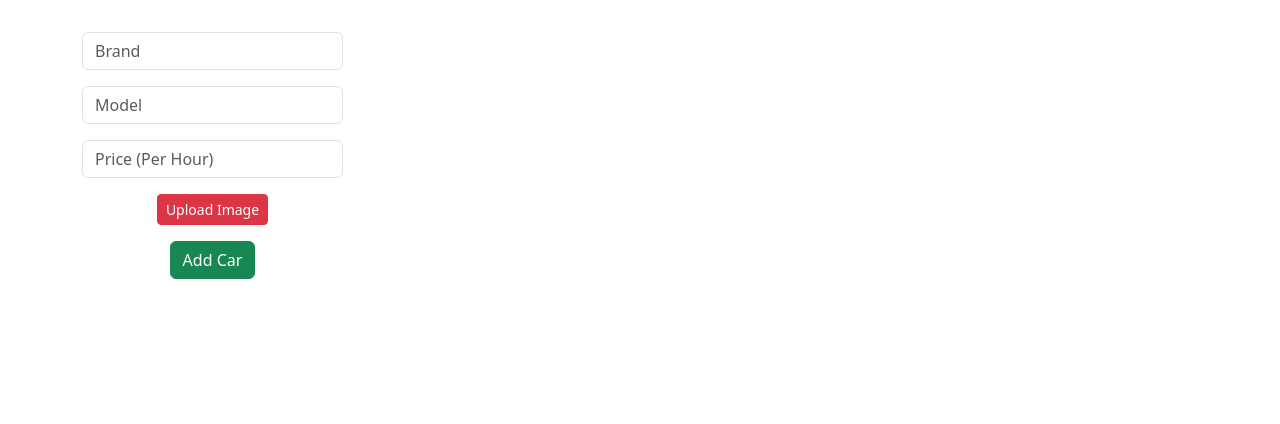
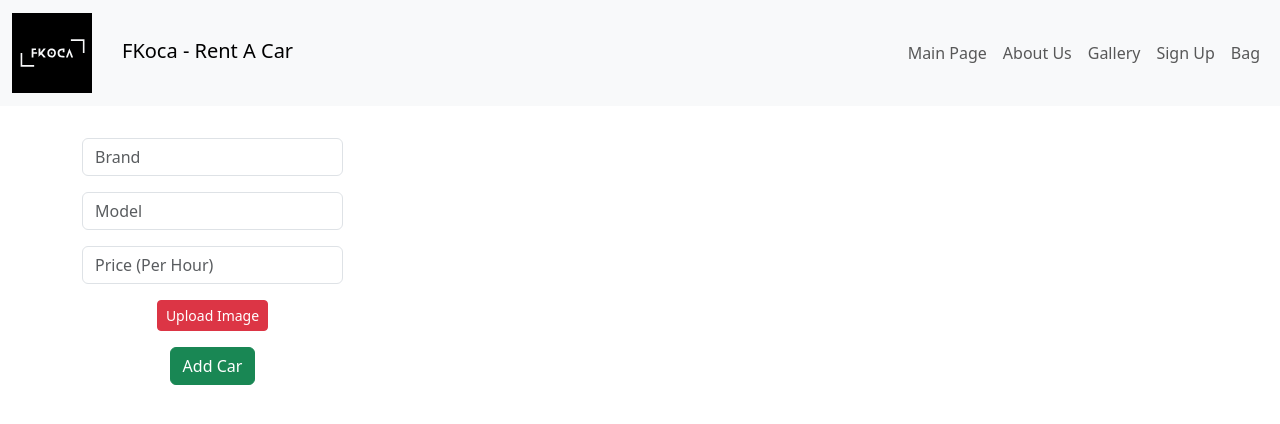
Before and after one commit to ferdi12-tr/react_repo, a React (Create React App) app in the folder prj-20231109-rent-a-car/: page / in a window 1280 px wide. Shown: the top 424 px of the page. Built offline with nearby package versions, Linux system fonts and the light colour scheme.

Commit message:
add navbar and logo

```diff
--- /dev/null
+++ b/prj-20231109-rent-a-car/src/CarNavBar.js
@@ -0,0 +1,45 @@
+import React, {useState} from "react";
+import { Navbar, NavbarBrand, NavbarToggler, Collapse, Nav, NavItem, NavLink, NavbarText } from 'reactstrap';
+import 'bootstrap/dist/css/bootstrap.min.css';
+import logo from './fkoca_logo.svg';
+
+export default function CarNavBar() {
+
+    const [navbarOpen, setNavbarOpen] = useState(false);
+    const navbarToggle = () => setNavbarOpen(!navbarOpen);
+
+    /* FlexGrow is a temporary solution for aligning item to the right side*/
+    return (
+        <div>
+            <Navbar color="light" expand="md">
+                <NavbarBrand href="#">
+                    <img alt="logo" src={logo} style={{ height: 80, width: 80, marginRight:30}}/>
+                    FKoca - Rent A Car
+                </NavbarBrand>
+                <NavbarToggler onClick={navbarToggle} />
+                <Collapse isOpen={navbarOpen} navbar style={{flexGrow:"0"}}>
+                    <Nav className="ml-auto" navbar>
+                        <NavItem>
+                            <NavLink href="#">Main Page</NavLink>
+                        </NavItem>
+
+                        <NavItem>
+                            <NavLink href="#">About Us</NavLink>
+                        </NavItem>
+
+                        <NavItem>
+                            <NavLink href="#">Gallery</NavLink>
+                        </NavItem>
+
+                        <NavItem>
+                            <NavLink href="#">Sign Up</NavLink>
+                        </NavItem>
+                        <NavItem>
+                            <NavLink href="#">Bag</NavLink>
+                        </NavItem>
+                    </Nav>
+                </Collapse>
+            </Navbar>
+        </div>
+    )
+}
--- a/prj-20231109-rent-a-car/src/MainPage.js
+++ b/prj-20231109-rent-a-car/src/MainPage.js
@@ -1,5 +1,6 @@
 import React, {useState} from "react";
 import CarCard from "./CarCard";
+import CarNavBar from "./CarNavBar";
 
 
 export default function MainPage() {
@@ -31,24 +32,25 @@ export default function MainPage() {
     }
 
     return (
+        <>
+            <CarNavBar/>
             <div className="container">
                 <div className="row mt-3">
                     <div className="col-3">
-                    <input type="text" className="form-control mt-3" value={carBrand} onChange={(e) => setCarBrand(e.target.value)} placeholder="Brand"/>
-                    <input type="text" className="form-control mt-3" value={carModel} onChange={(e) => setCarModel(e.target.value)} placeholder="Model"/>
-                    <input type="number" className="form-control mt-3" value={carPrice} onChange={(e) => setCarPrice(e.target.value)} placeholder="Price (Per Hour)"/>
+                        <input type="text" className="form-control mt-3" value={carBrand} onChange={(e) => setCarBrand(e.target.value)} placeholder="Brand" />
+                        <input type="text" className="form-control mt-3" value={carModel} onChange={(e) => setCarModel(e.target.value)} placeholder="Model" />
+                        <input type="number" className="form-control mt-3" value={carPrice} onChange={(e) => setCarPrice(e.target.value)} placeholder="Price (Per Hour)" />
 
-                    <label htmlFor="imgUploader"  className="btn btn-danger btn-sm mt-3">Upload Image</label>
-                    <input style={{ display: "none" }} id="imgUploader" type="file" name="Image" onChange={(event) => { GetCarUrl(event.target.files[0])}} /> <br />
+                        <label htmlFor="imgUploader" className="btn btn-danger btn-sm mt-3">Upload Image</label>
+                        <input style={{ display: "none" }} id="imgUploader" type="file" name="Image" onChange={(event) => { GetCarUrl(event.target.files[0]); } } /> <br />
 
                         <button className="btn btn-success mt-3" onClick={addCar}>Add Car</button>
                     </div>
                     <div className="col-9">
                         <div className="container">
                             <div className="row">
-                            {carList.map((element, index) =>
-                                <div key={index} className="col-6">
-                                    <CarCard car={element}/>
+                                {carList.map((element, index) => <div key={index} className="col-6">
+                                    <CarCard car={element} />
                                 </div>
                                 )}
                             </div>
@@ -56,5 +58,6 @@ export default function MainPage() {
                     </div>
                 </div>
             </div>
+        </>
     )
 }
```
Also changed, not shown: prj-20231109-rent-a-car/src/fkoca_logo.svg (added). Lines whose indentation alone changed are shown as unchanged.
